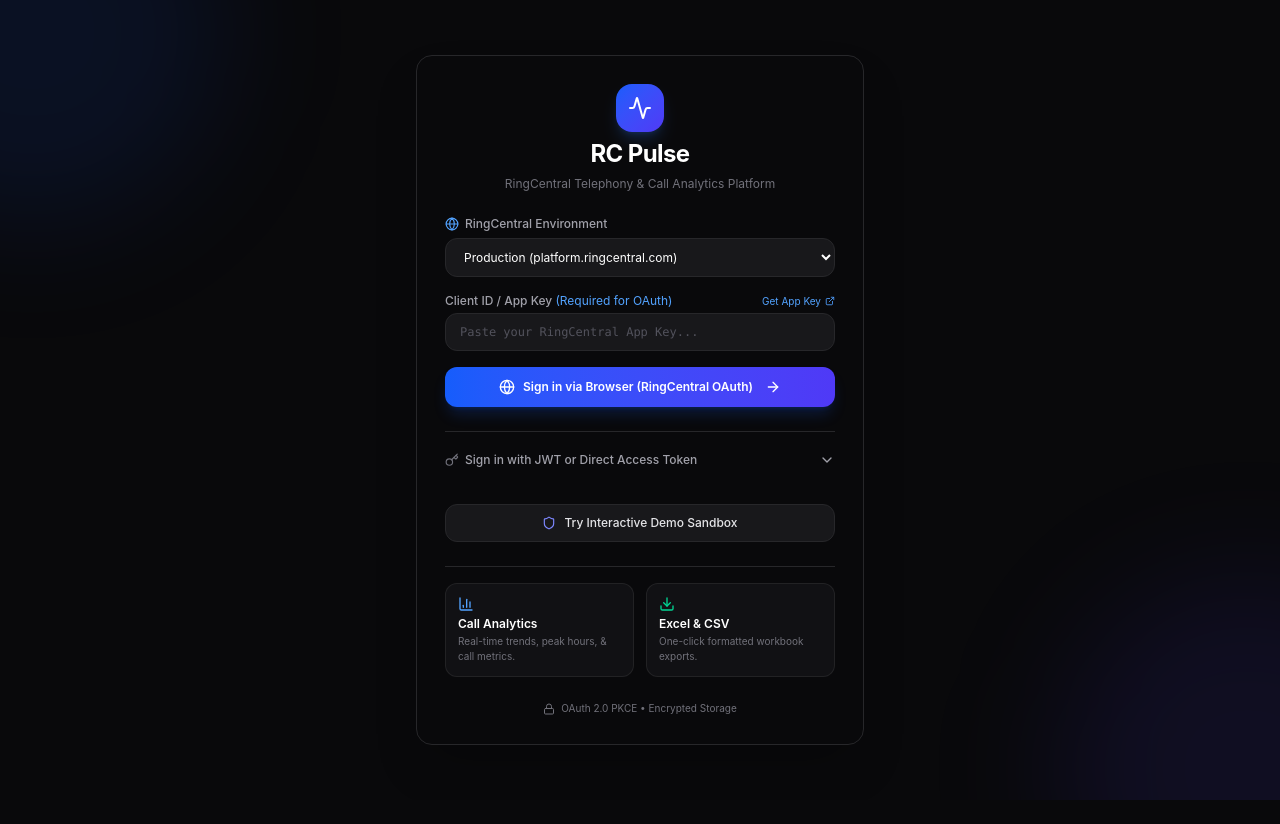
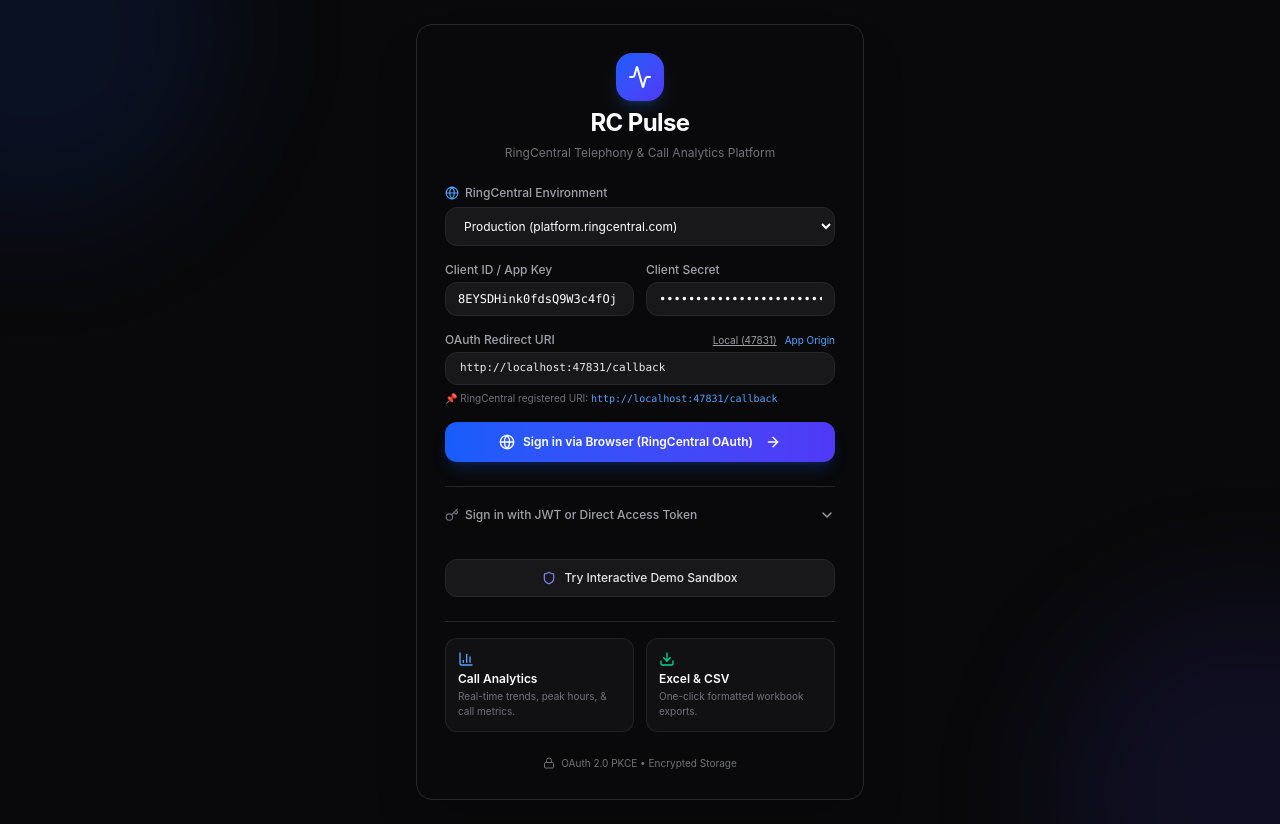
Before and after one commit to mohitmonk/RC-Pulse, a React (Vite) app: page / in a window 1280 px wide. Before the commit the page ends 800 px from the top, so only its background shows below. Built offline with nearby package versions, Linux system fonts and the light colour scheme; no server answers.

Commit message:
feat(auth): enable custom OAuth credentials and redirect URI
Added support for user-defined client secrets and custom redirect URIs in the OAuth flow to improve compatibility with private RingCentral app environments.

```diff
--- a/src/main/auth/RingCentral.ts
+++ b/src/main/auth/RingCentral.ts
@@ -26,6 +26,9 @@
       grant_type: 'authorization_code',
       code,
       redirect_uri: redirectUri
+    }
+    if (this.config.clientId) {
+      params.client_id = this.config.clientId
     }
     if (codeVerifier) {
       params.code_verifier = codeVerifier
--- a/src/renderer/hooks/useAuth.ts
+++ b/src/renderer/hooks/useAuth.ts
@@ -56,7 +56,7 @@
     }
   }
 
-  const loginWithOAuth = async (opts?: { serverUrl?: string; clientId?: string }) => {
+  const loginWithOAuth = async (opts?: { serverUrl?: string; clientId?: string; clientSecret?: string; redirectUri?: string }) => {
     try {
       useAuthStore.getState().setLoading(true)
       useAuthStore.getState().setError(null)
--- a/src/renderer/pages/Login.tsx
+++ b/src/renderer/pages/Login.tsx
@@ -7,12 +7,22 @@
 
   // Real Account Credentials state
   const [serverUrl, setServerUrl] = useState('https://platform.ringcentral.com')
-  const [clientId, setClientId] = useState('')
-  const [clientSecret, setClientSecret] = useState('')
+  const [clientId, setClientId] = useState('8EYSDHink0fdsQ9W3c4fOj')
+  const [clientSecret, setClientSecret] = useState('eJ1d3GrHSE2dmQQb33SKQF2YiCZgSp4bAd2DbaFBh4po')
+  const [redirectUri, setRedirectUri] = useState('http://localhost:47831/callback')
+  const [copiedUri, setCopiedUri] = useState(false)
   const [jwtToken, setJwtToken] = useState('')
   const [accessToken, setAccessToken] = useState('')
   const [showAdvanced, setShowAdvanced] = useState(false)
   const [formError, setFormError] = useState<string | null>(null)
+
+  const handleCopyUri = () => {
+    if (navigator.clipboard) {
+      navigator.clipboard.writeText(redirectUri)
+      setCopiedUri(true)
+      setTimeout(() => setCopiedUri(false), 2000)
+    }
+  }
 
   const handleBrowserLogin = (e: React.FormEvent) => {
     e.preventDefault()
@@ -24,7 +34,12 @@
       return
     }
 
-    loginWithOAuth({ serverUrl, clientId: clientId.trim() })
+    loginWithOAuth({
+      serverUrl,
+      clientId: clientId.trim(),
+      clientSecret: clientSecret.trim(),
+      redirectUri: redirectUri.trim()
+    })
   }
 
   const handleTokenLogin = async (e: React.FormEvent) => {
@@ -88,27 +103,69 @@
             </select>
           </div>
 
+          <div className="grid grid-cols-2 gap-3">
+            <div>
+              <div className="flex items-center justify-between mb-1">
+                <label className="text-xs font-medium text-[#a1a1aa]">
+                  Client ID / App Key
+                </label>
+              </div>
+              <input
+                type="text"
+                value={clientId}
+                onChange={(e) => setClientId(e.target.value)}
+                placeholder="App Key"
+                className="w-full bg-[#18181b] border border-[#27272a] rounded-xl px-3 py-2 text-xs text-white placeholder:text-zinc-600 focus:outline-none focus:border-blue-500 font-mono"
+              />
+            </div>
+            <div>
+              <div className="flex items-center justify-between mb-1">
+                <label className="text-xs font-medium text-[#a1a1aa]">
+                  Client Secret
+                </label>
+              </div>
+              <input
+                type="password"
+                value={clientSecret}
+                onChange={(e) => setClientSecret(e.target.value)}
+                placeholder="App Secret"
+                className="w-full bg-[#18181b] border border-[#27272a] rounded-xl px-3 py-2 text-xs text-white placeholder:text-zinc-600 focus:outline-none focus:border-blue-500 font-mono"
+              />
+            </div>
+          </div>
+
           <div>
             <div className="flex items-center justify-between mb-1">
-              <label className="text-xs font-medium text-[#a1a1aa]">
-                Client ID / App Key <span className="text-blue-400 font-normal">(Required for OAuth)</span>
+              <label className="text-xs font-medium text-[#a1a1aa] flex items-center gap-1">
+                <span>OAuth Redirect URI</span>
               </label>
-              <a
-                href="https://developer.ringcentral.com/my-account.html#/applications"
-                target="_blank"
-                rel="noreferrer"
-                className="text-[10px] text-blue-400 hover:underline flex items-center gap-1"
-              >
-                <span>Get App Key</span> <ExternalLink className="w-2.5 h-2.5" />
-              </a>
+              <div className="flex items-center gap-2">
+                <button
+                  type="button"
+                  onClick={() => setRedirectUri('http://localhost:47831/callback')}
+                  className="text-[10px] text-zinc-400 hover:text-white underline cursor-pointer"
+                >
+                  Local (47831)
+                </button>
+                <button
+                  type="button"
+                  onClick={() => setRedirectUri(`${window.location.origin}/oauth/callback`)}
+                  className="text-[10px] text-blue-400 hover:underline cursor-pointer"
+                >
+                  App Origin
+                </button>
+              </div>
             </div>
             <input
               type="text"
-              value={clientId}
-              onChange={(e) => setClientId(e.target.value)}
-              placeholder="Paste your RingCentral App Key..."
-              className="w-full bg-[#18181b] border border-[#27272a] rounded-xl px-3.5 py-2.5 text-xs text-white placeholder:text-zinc-600 focus:outline-none focus:border-blue-500 font-mono"
+              value={redirectUri}
+              onChange={(e) => setRedirectUri(e.target.value)}
+              placeholder="e.g. http://localhost:47831/callback"
+              className="w-full bg-[#18181b] border border-[#27272a] rounded-xl px-3.5 py-2 text-xs text-white/90 placeholder:text-zinc-600 focus:outline-none focus:border-blue-500 font-mono text-[11px]"
             />
+            <p className="text-[10px] text-[#71717a] mt-1.5 leading-normal">
+              📌 RingCentral registered URI: <code className="text-blue-400 font-mono">http://localhost:47831/callback</code>
+            </p>
           </div>
 
           {/* Hero Action Button: Sign in via Browser */}
```
Also changed, not shown: server.ts (+72 -20 lines).
